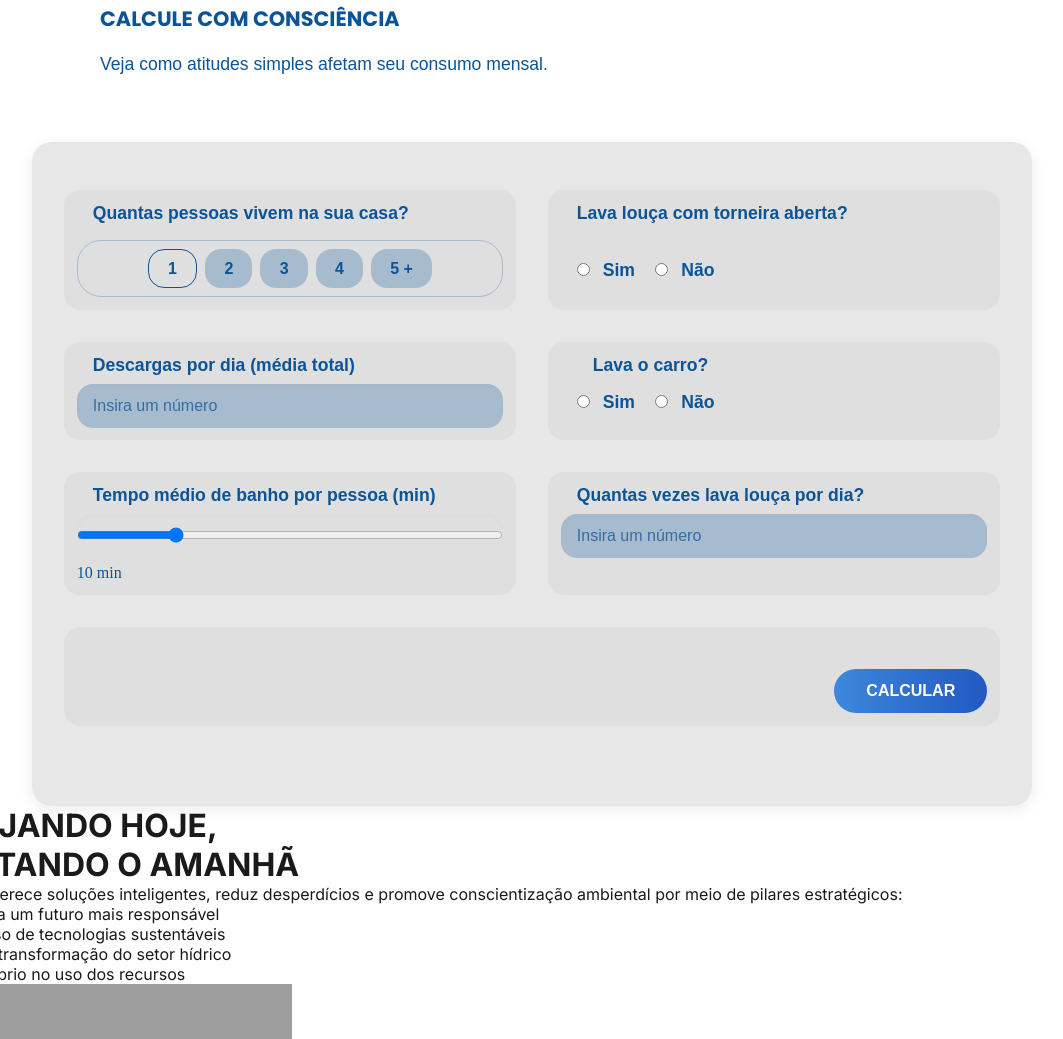
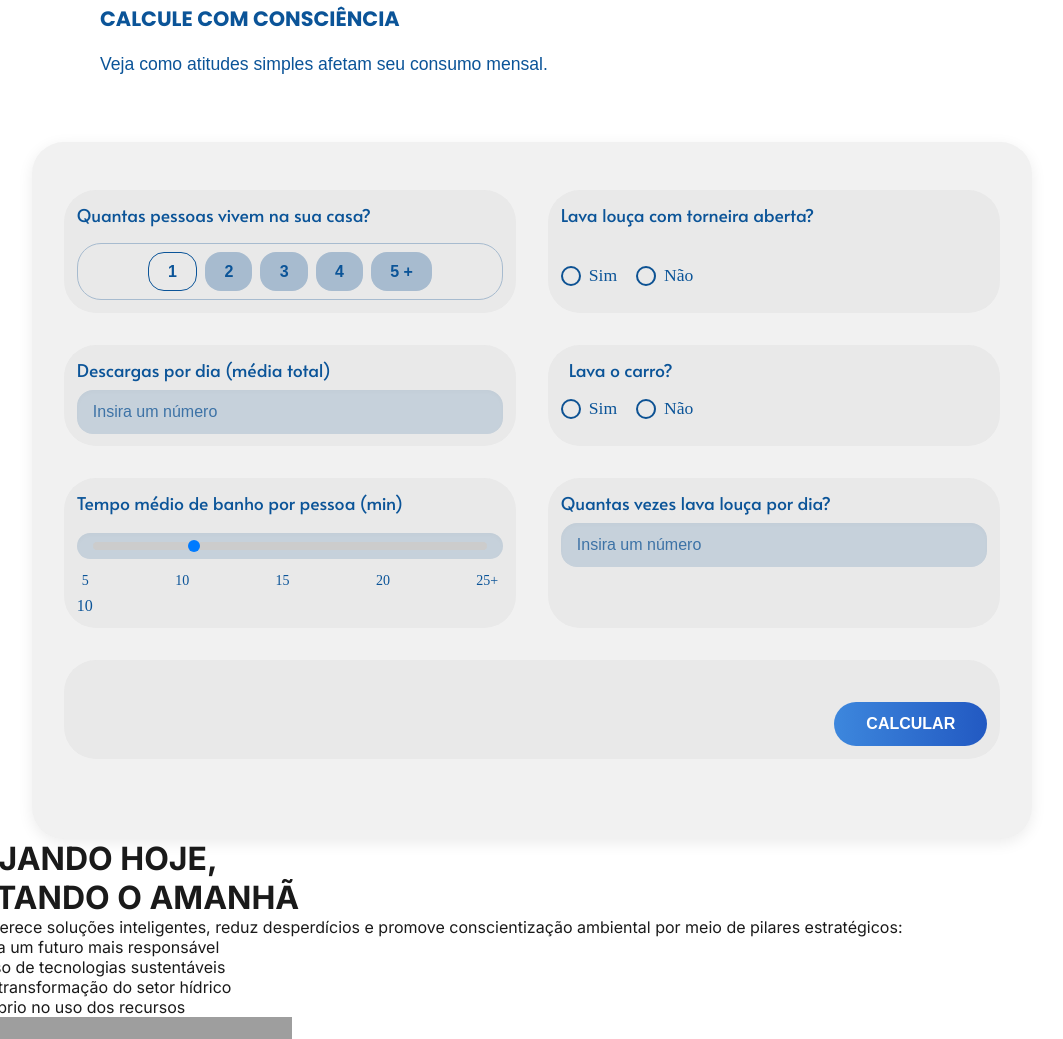
Before and after one commit to izabelepereira/AQUATECH, a plain HTML site: page html/calculadora.html in a window 1280 px wide. Shown: the part 1155-2194 px from the top of the page, without its empty margins (108-1171 px from the left). Drawn offline with nearby package versions, Linux system fonts and the light colour scheme; grey boxes are pictures that could not be loaded; files whose address does not match are found by name.

Commit message:
Radio do Form Estilizado

```diff
--- a/css/calcul.css
+++ b/css/calcul.css
@@ -177,16 +177,17 @@ header {
 
 @font-face {
   font-family: 'Agrandir TextBold';
-  src: url('../../fonts/Agrandir-TextBold.otf') format('opentype');
+  src: url('../fonts/Agrandir-TextBold.otf') format('opentype');
 }
 
 .form-group {
   padding: 3rem 2rem;
-  background-color: #e7e7e7;
-  border-radius: 20px;
+  background-color: #f1f1f1;
+  border-radius: 2rem;
   box-shadow: 0 4px 15px rgba(0, 0, 0, 0.08);
   max-width: 1000px;
   margin: 0 auto;
+
 }
 
 .linha {
@@ -194,6 +195,7 @@ header {
   flex-wrap: wrap;
   gap: 2rem;
   margin-bottom: 2rem;
+
 }
 
 .campo {
@@ -201,18 +203,96 @@ header {
   display: flex;
   flex-direction: column;
   gap: 0.5rem;
-  background-color: #dfdfdf;
+  background-color: #e9e9e9;
   padding: 0.8rem;
-  border-radius: 1rem;
+  border-radius: 2rem;
 }
 
 .campo label {
-  font-weight: 600;
+  font-weight: 500;
   color: #0b5498;
-  font-family: 'Glacial Indifference', sans-serif;
-  margin-left: 1rem;
+  font-family: 'Alata', sans-serif !important;
   font-size: 1.1rem;
 }
+
+input[type=range] {
+  width: 100%;
+  margin: 10px 0;
+  accent-color: #007bff;
+  height: 8px; /* deixa o range mais grosso */
+  -webkit-appearance: none; /* remove estilo padrão */
+  background: #ccc;
+  border-radius: 5px;
+}
+
+/* Para o track no Firefox */
+input[type="range"]::-moz-range-track {
+  background: #ccc;
+  height: 8px; /* mesma altura pra manter consistente */
+}
+
+/* Para o track no Chrome/Edge */
+input[type="range"]::-webkit-slider-runnable-track {
+  background: #ccc;
+  height: 8px;
+  border-radius: 5px;
+}
+
+input[type="range"]::-webkit-slider-thumb {
+  -webkit-appearance: none;
+  appearance: none;
+  background: #007bff;
+  border: none;
+  border-radius: 50%;
+  height: 12px;
+  width: 12px;
+  margin-top: -2px;
+  cursor: pointer;
+  transition: background 0.3s;
+}
+
+input[type="range"]::-moz-range-thumb {
+  background: #007bff;
+  border: none;
+  border-radius: 50%;
+  height: 12px;
+  width: 12px;
+  cursor: pointer;
+}
+
+/* Remove o polegar no IE */
+input[type="range"]::-ms-thumb {
+  width: 0;
+  height: 0;
+  background: transparent;
+  border: none;
+}
+
+
+.range-labels {
+    display: flex;
+    justify-content: space-between;
+    padding: 0 5px;
+    margin-top: -4px;
+    font-size: 14px;
+    color: #333;
+}
+
+.range-container {
+  display: flex;
+  align-items: center;
+  gap: 1px;
+}
+
+.range-container input[type="range"] {
+  flex-grow: 1;
+}
+
+.unidade {
+  font-size: 14px;
+  color: #333;
+}
+
 
 .campo input[type="number"],
 .campo input[type="range"] {
@@ -221,7 +301,7 @@ header {
   border: none;
   border-radius: 1rem;
   font-size: 1rem;
-  background-color: #a7bbcf;
+  background-color: #c6d1db;
   box-shadow: inset 0 2px 5px rgba(0, 0, 0, 0.02);
 }
 
@@ -274,10 +354,56 @@ header {
   border: 1px solid #0b5498;
 }
 
-.campo input[type="radio"] {
-  margin-right: 0.5rem;
-  margin-top: -2rem;
+.radio-wrapper {
+  display: inline-flex;
+  align-items: center;
+  cursor: pointer;
+  margin-right: 15px;
+  font-family: 'Alata', sans-serif;
+  gap: 8px;
 }
+
+.radio-wrapper input[type="radio"] {
+  display: none;
+}
+
+.custom-radio {
+  position: relative; /* importante para o absolute do ícone */
+  width: 20px;
+  height: 20px;
+  border: 2px solid #0d5293;
+  border-radius: 50%;
+  display: flex;
+  align-items: center;
+  justify-content: center;
+  background-color: transparent;
+  transition: background-color 0.2s ease;
+  font-size: 14px;
+  color: white;
+}
+
+.custom-radio i {
+  opacity: 0;
+  position: absolute;
+  top: 50%;
+  left: 50%;
+  transform: translate(-50%, -50%);
+  pointer-events: none;
+  transition: opacity 0.2s ease;
+  color: white;
+  font-size: 1.2rem;
+}
+
+
+
+.radio-wrapper input[type="radio"]:checked + .custom-radio {
+  background-color: #0d5293;
+}
+
+.radio-wrapper input[type="radio"]:checked + .custom-radio i {
+  opacity: 1;
+}
+
 
 .campo span {
   font-weight: 500;
@@ -317,8 +443,8 @@ header {
   width: 450px;
   max-width: 95%;
   z-index: 100;
-  box-shadow: 0 10px 30px rgba(0, 0, 0, 0.2);
-  font-family: 'Segoe UI', sans-serif;
+  box-shadow: 0 10px 30px rgba(0, 0, 0, 0.8);
+  font-family: 'Poppins';
   min-height: 460px;
   overflow: hidden;
 }
@@ -330,7 +456,7 @@ header {
   left: 0;
   width: 100%;
   height: 100%;
-  background-color: rgba(0, 0, 0, 0.5);
+  backdrop-filter: blur(2px); /* Aqui é o efeito de blur */
   z-index: 90;
 }
 
@@ -368,24 +494,24 @@ header {
   border: none;
   font-size: 1rem;
   cursor: pointer;
-  color: #0b5498;
+  color: #0d5293;
 }
 
 .modal-close i {
-  font-size: 1.3rem;
+  font-size: 1.4rem;
   padding:  0.1rem 0.2rem;
-  background-color: #ffffff6b;
+  background-color: #aec4d7;
   border-radius: 50%;
 }
 
 /* Corpo do modal */
 .modal-body {
-  padding: 3rem;
+  padding: 3.4rem;
   padding-top: 3.5rem;
   text-align: center;
   background-color: #ffffff;
-  border-top-left-radius: 1rem;
-  border-top-right-radius: 1rem;
+  border-top-left-radius: 0.7rem;
+  border-top-right-radius: 0.7rem;
 }
 
 .modal-body h3 {
@@ -434,7 +560,7 @@ header {
 }
 
 .btn {
-  padding: 0.6rem 2.5rem;
+  padding: 0.5rem 2.5rem;
   border-radius: 0.8rem;
   border: 1px solid  #143263;
   background-color: #fff;
@@ -455,7 +581,7 @@ header {
   align-items: center;
   gap: 0.5rem;
   /* espaço entre label e select */
-  margin-left: 1rem;
+  margin-left: 0.5rem;
   /* pra alinhar com o resto do seu label */
 }
 
--- a/html/calculadora.html
+++ b/html/calculadora.html
@@ -7,7 +7,8 @@
     <title>Aquatech</title>
     <link rel="stylesheet" href="../css/calcul.css" />
     <link href="https://fonts.googleapis.com/css2?family=Inter:wght@400;600;700&display=swap" rel="stylesheet" />
-    <link rel="stylesheet" href="https://cdn.jsdelivr.net/npm/bootstrap-icons@1.10.5/font/bootstrap-icons.css" />
+    <link href="https://cdn.jsdelivr.net/npm/bootstrap-icons@1.10.5/font/bootstrap-icons.css" rel="stylesheet" />
+    <link href="https://fonts.googleapis.com/css2?family=Alata&display=swap" rel="stylesheet">
     <link href="https://fonts.googleapis.com/css2?family=Poppins:wght@100;200;400;700&display=swap" rel="stylesheet" />
     <style>
         .hidden {
@@ -88,7 +89,9 @@
                 <p>Veja como atitudes simples afetam seu consumo mensal.</p>
             </div>
         </section>
-        <div class="form-group" id="formulario">
+
+
+        <div class="form-group" id="formulario" style="font-family: 'Alata', sans-serif;">
 
             <!-- Linha 1: Pessoas + Lava louça com torneira -->
             <div class="linha">
@@ -106,10 +109,16 @@
                 <div class="campo">
                     <label>Lava louça com torneira aberta?</label><br />
                     <div class="radio-group">
-                        <label><input type="radio" name="lavaLouca" value="sim" onclick="mostrarLouca(true)" />
-                            Sim</label>
-                        <label><input type="radio" name="lavaLouca" value="nao" onclick="mostrarLouca(false)" />
-                            Não</label>
+                        <label class="radio-wrapper">
+                            <input type="radio" name="lavaLouca" value="sim" onclick="mostrarLouca(true)" />
+                            <span class="custom-radio"><i class="bi bi-check"></i></span>
+                            <span>Sim</span>
+                        </label>
+                        <label class="radio-wrapper">
+                            <input type="radio" name="lavaLouca" value="nao" onclick="mostrarLouca(false)" />
+                            <span class="custom-radio"><i class="bi bi-check"></i></span>
+                            <span>Não</span>
+                        </label>
                     </div>
 
                     <div id="tempoLoucaContainer" class="hidden">
@@ -129,35 +138,46 @@
                 </div>
 
                 <div class="campo">
-                    <!-- Container horizontal para label + select -->
                     <div class="label-select-container">
                         <label>Lava o carro?</label>
                         <div id="metodoCarroContainer" class="hidden">
-                            <label>Método</label>
+                            <label>Método:</label>
                             <select id="metodoCarro">
-                                <label>Método</label>
                                 <option value="mangueira">Mangueira</option>
                                 <option value="balde">Balde</option>
                             </select>
                         </div>
                     </div>
 
-                    <!-- Radios embaixo -->
                     <div class="radio-group" style="margin-top: 0.5rem;">
-                        <label><input type="radio" name="lavaCarro" value="sim" onclick="mostrarCarro(true)" />
-                            Sim</label>
-                        <label><input type="radio" name="lavaCarro" value="nao" onclick="mostrarCarro(false)" />
-                            Não</label>
+                        <label class="radio-wrapper">
+                            <input type="radio" name="lavaCarro" value="sim" onclick="mostrarCarro(true)" />
+                            <span class="custom-radio"><i class="bi bi-check"></i></span>
+                            <span>Sim</span>
+                        </label>
+                        <label class="radio-wrapper">
+                            <input type="radio" name="lavaCarro" value="nao" onclick="mostrarCarro(false)" />
+                            <span class="custom-radio"><i class="bi bi-check"></i></span>
+                            <span>Não</span>
+                        </label>
                     </div>
                 </div>
             </div>
+
             <!-- Linha 3: Tempo de banho + Quantas vezes lava louça -->
             <div class="linha">
                 <div class="campo">
-                    <label>Tempo médio de banho por pessoa (min)</label>
-                    <input type="range" id="tempoBanho" min="5" max="30" value="10"
-                        oninput="this.nextElementSibling.innerText = this.value + ' min'" />
-                    <span>10 min</span>
+                    <label for="tempoBanho">Tempo médio de banho por pessoa (min)</label>
+                    <input type="range" id="tempoBanho" min="5" max="25" step="5" value="10"
+                        oninput="atualizarValor('tempoBanho', 'valorBanho')" />
+                    <div class="range-labels">
+                        <span>5</span>
+                        <span>10</span>
+                        <span>15</span>
+                        <span>20</span>
+                        <span>25+</span>
+                    </div>
+                    <span id="valorBanho">10 min</span>
                 </div>
 
                 <div class="campo">
@@ -169,10 +189,12 @@
             <!-- Linha 4: Botão -->
             <div class="linha">
                 <div class="campo" style="flex: 1; text-align: right;">
-                    <button onclick="calcular()" style="margin-top: 30px; ">CALCULAR</button>
+                    <button onclick="calcular()" style="margin-top: 30px;">CALCULAR</button>
                 </div>
             </div>
         </div>
+
+
 
 
         <div id="modalResultado" class="modal hidden">
@@ -190,16 +212,17 @@
             <!-- Conteúdo principal -->
             <div class="modal-body">
                 <h3>Seu resultado de Consumo:</h3>
-                <p class="descricao" style="text-align: left;">Veja sua estimativa mensal com base nas suas respostas.</p>
+                <p class="descricao" style="text-align: left;">Veja sua estimativa mensal com base nas suas respostas.
+                </p>
                 <p class="descricao" style="font-weight: bold;">Você consome aproximadamente:</p>
                 <p class="valor">
                     <i class="bi bi-droplet-half"></i>
                     <strong id="resultadoModal">0 litros por mês</strong>
                 </p>
                 <p id="tipoConsumo">
-  <span style="font-weight: bold;">Tipo de consumo:</span>
-  <span id="nivelConsumo">moderado.</span>
-</p>
+                    <span style="font-weight: bold;">Tipo de consumo:</span>
+                    <span id="nivelConsumo">moderado.</span>
+                </p>
                 <div class="modal-buttons">
                     <button class="btn gerar-pdf">Gerar PDF</button>
                     <button class="btn refazer" onclick="fecharModal()">Refazer cálculo</button>
@@ -338,14 +361,29 @@
                 document.getElementById('resultadoFinal').classList.remove('hidden');
             }
 
-            // Inicializa o botão selecionado padrão
+            // Inicializações ao carregar
             window.addEventListener('DOMContentLoaded', () => {
+                // Botão de pessoas
                 const btnInicial = document.querySelector('#pessoas button');
                 if (btnInicial) {
                     btnInicial.classList.add('selected');
                 }
+
+                // Slider do banho
+                const banhoSlider = document.getElementById('tempoBanho');
+                const valorBanho = document.getElementById('valorBanho');
+
+                function atualizarValorBanho() {
+                    const valor = Number(banhoSlider.value);
+                    valorBanho.textContent = valor >= 25 ? '25+' : valor;
+                }
+
+                banhoSlider.addEventListener('input', atualizarValorBanho);
+
+                atualizarValorBanho(); // valor inicial
             });
         </script>
+
         <div class="container-planejando">
             <div class="planejando">
                 <div class="planejando-container">
```
